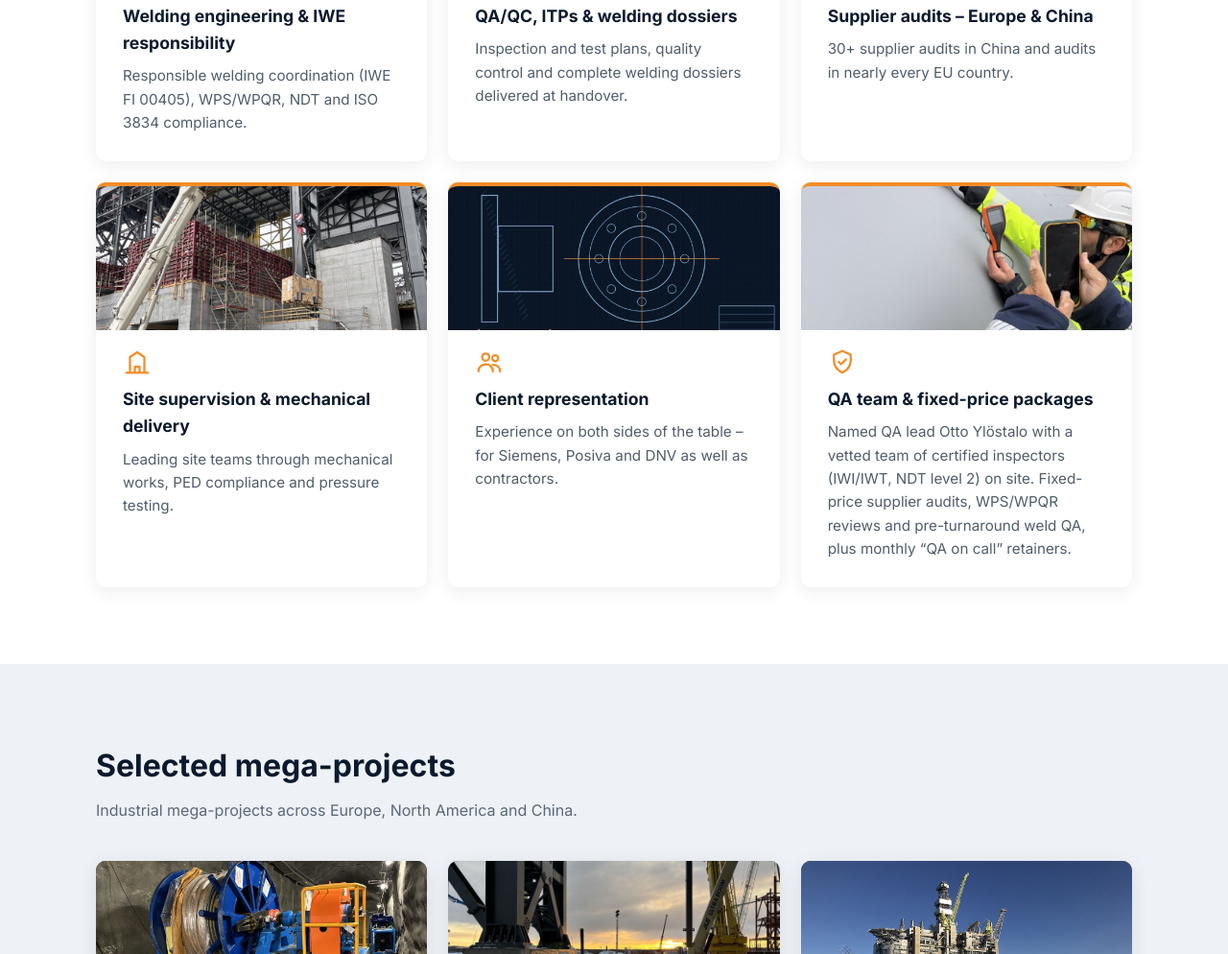
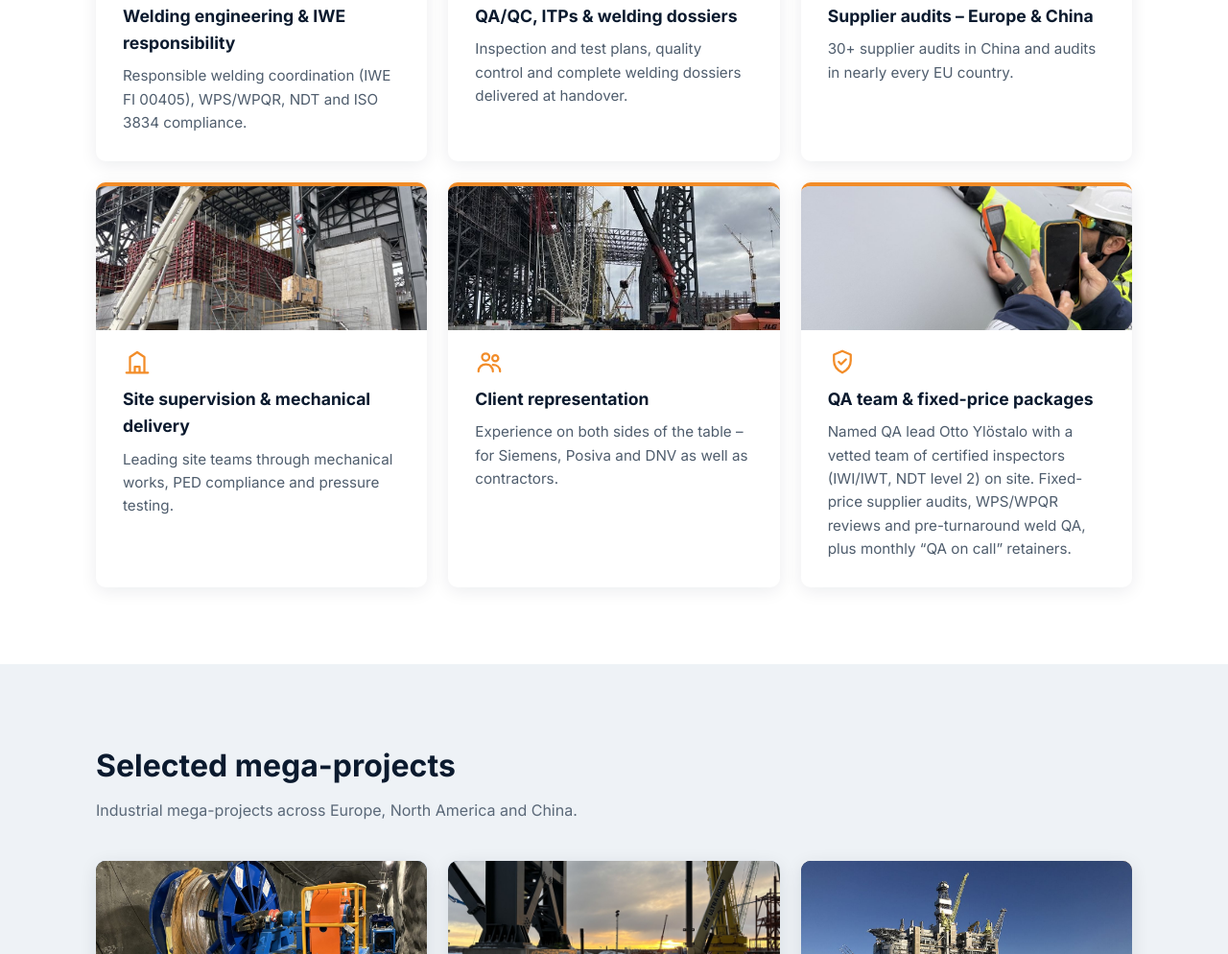
Before and after one commit to Moukari/wq-master-site, a plain HTML site: page index.html in a window 1280 px wide. Shown: the part 1179-2173 px from the top of the page at 96% size. Drawn offline with Linux system fonts and the light colour scheme.

Commit message:
Client representation: crane photo

```diff
--- a/index.html
+++ b/index.html
@@ -56,7 +56,7 @@
     <div class="card photo"><img src="img/weld-detail.jpg" alt="Weld detail" loading="lazy"><span class="ico"><svg class="si" viewBox="0 0 24 24" fill="none" stroke="currentColor" stroke-width="1.8" stroke-linecap="round" stroke-linejoin="round" aria-hidden="true"><path d="M9 3h6v3H9z"/><path d="M7 5H5v16h14V5h-2"/><path d="m9 13 2 2 4-4"/></svg></span><h3>QA/QC, ITPs &amp; welding dossiers</h3><p>Inspection and test plans, quality control and complete welding dossiers delivered at handover.</p></div>
     <div class="card photo"><img src="img/services-project-map.jpg" alt="Map of project and audit locations across Europe, North America, the Middle East and China" loading="lazy"><span class="ico"><svg class="si" viewBox="0 0 24 24" fill="none" stroke="currentColor" stroke-width="1.8" stroke-linecap="round" stroke-linejoin="round" aria-hidden="true"><circle cx="12" cy="12" r="9"/><path d="M3 12h18M12 3a14 14 0 0 1 0 18M12 3a14 14 0 0 0 0 18"/></svg></span><h3>Supplier audits – Europe &amp; China</h3><p>30+ supplier audits in China and audits in nearly every EU country.</p></div>
     <div class="card photo"><img src="img/boden-site-supervision.jpg" alt="Site supervision at the Boden green steel plant" loading="lazy"><span class="ico"><svg class="si" viewBox="0 0 24 24" fill="none" stroke="currentColor" stroke-width="1.8" stroke-linecap="round" stroke-linejoin="round" aria-hidden="true"><path d="M3 21h18M6 21V8l6-4 6 4v13M10 21v-5h4v5"/></svg></span><h3>Site supervision &amp; mechanical delivery</h3><p>Leading site teams through mechanical works, PED compliance and pressure testing.</p></div>
-    <div class="card photo"><img src="img/services-cad-drawing.jpg" alt="Generic technical drawing of a flanged pipe connection" loading="lazy"><span class="ico"><svg class="si" viewBox="0 0 24 24" fill="none" stroke="currentColor" stroke-width="1.8" stroke-linecap="round" stroke-linejoin="round" aria-hidden="true"><circle cx="9" cy="8" r="3"/><circle cx="17" cy="9" r="2.5"/><path d="M3 20c0-3.5 2.7-6 6-6s6 2.5 6 6M15 14.5c3 0 6 1.8 6 5.5"/></svg></span><h3>Client representation</h3><p>Experience on both sides of the table – for Siemens, Posiva and DNV as well as contractors.</p></div>
+    <div class="card photo"><img src="img/boden-crane-lift.jpg" alt="Mobile crane lifting steel at the Boden site" loading="lazy"><span class="ico"><svg class="si" viewBox="0 0 24 24" fill="none" stroke="currentColor" stroke-width="1.8" stroke-linecap="round" stroke-linejoin="round" aria-hidden="true"><circle cx="9" cy="8" r="3"/><circle cx="17" cy="9" r="2.5"/><path d="M3 20c0-3.5 2.7-6 6-6s6 2.5 6 6M15 14.5c3 0 6 1.8 6 5.5"/></svg></span><h3>Client representation</h3><p>Experience on both sides of the table – for Siemens, Posiva and DNV as well as contractors.</p></div>
     <div class="card photo"><img src="img/boden-qa-inspection-team.jpg" alt="Inspectors checking a welded component on site" loading="lazy"><span class="ico"><svg class="si" viewBox="0 0 24 24" fill="none" stroke="currentColor" stroke-width="1.8" stroke-linecap="round" stroke-linejoin="round" aria-hidden="true"><path d="M12 3l7 3v5c0 5-3 8-7 10-4-2-7-5-7-10V6z"/><path d="m9 12 2 2 4-4"/></svg></span><h3>QA team &amp; fixed-price packages</h3><p>Named QA lead Otto Ylöstalo with a vetted team of certified inspectors (IWI/IWT, NDT level 2) on site. Fixed-price supplier audits, WPS/WPQR reviews and pre-turnaround weld QA, plus monthly &ldquo;QA on call&rdquo; retainers.</p></div>
   </div>
 </div></section>
```
